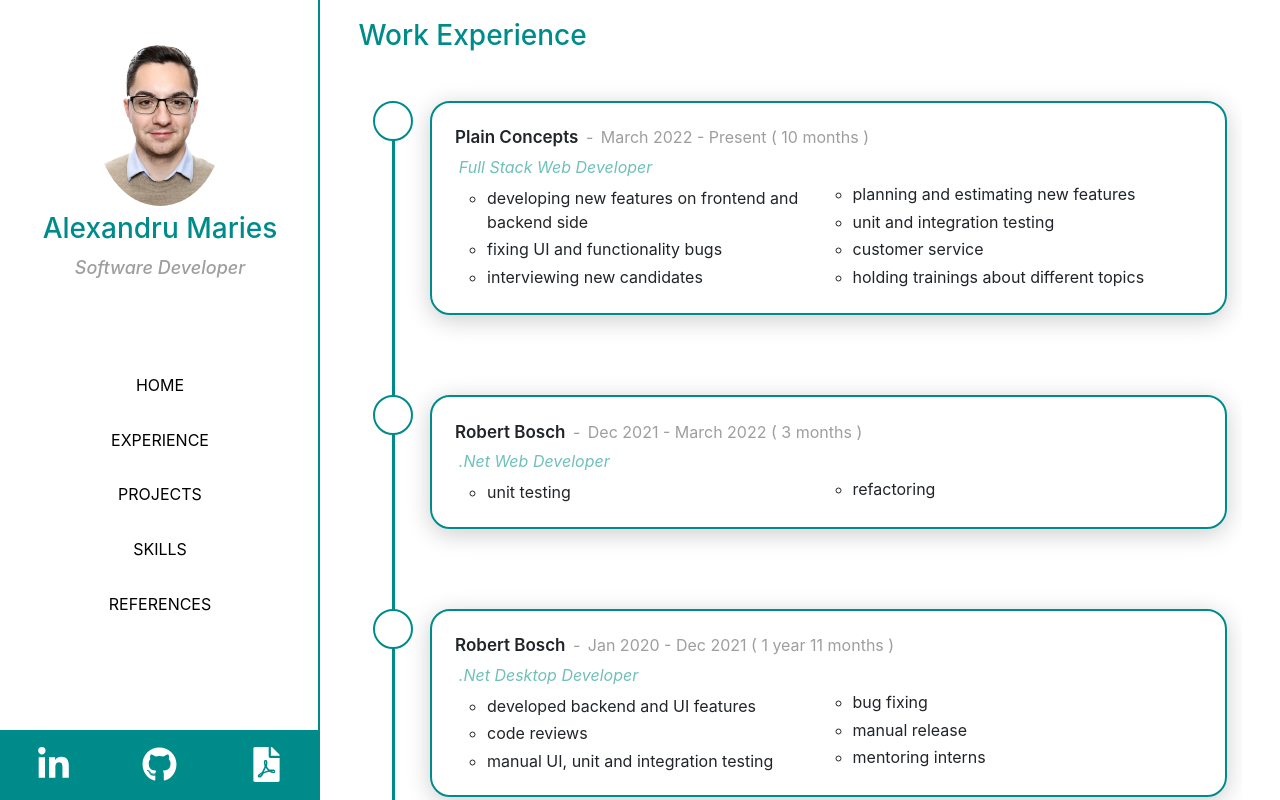
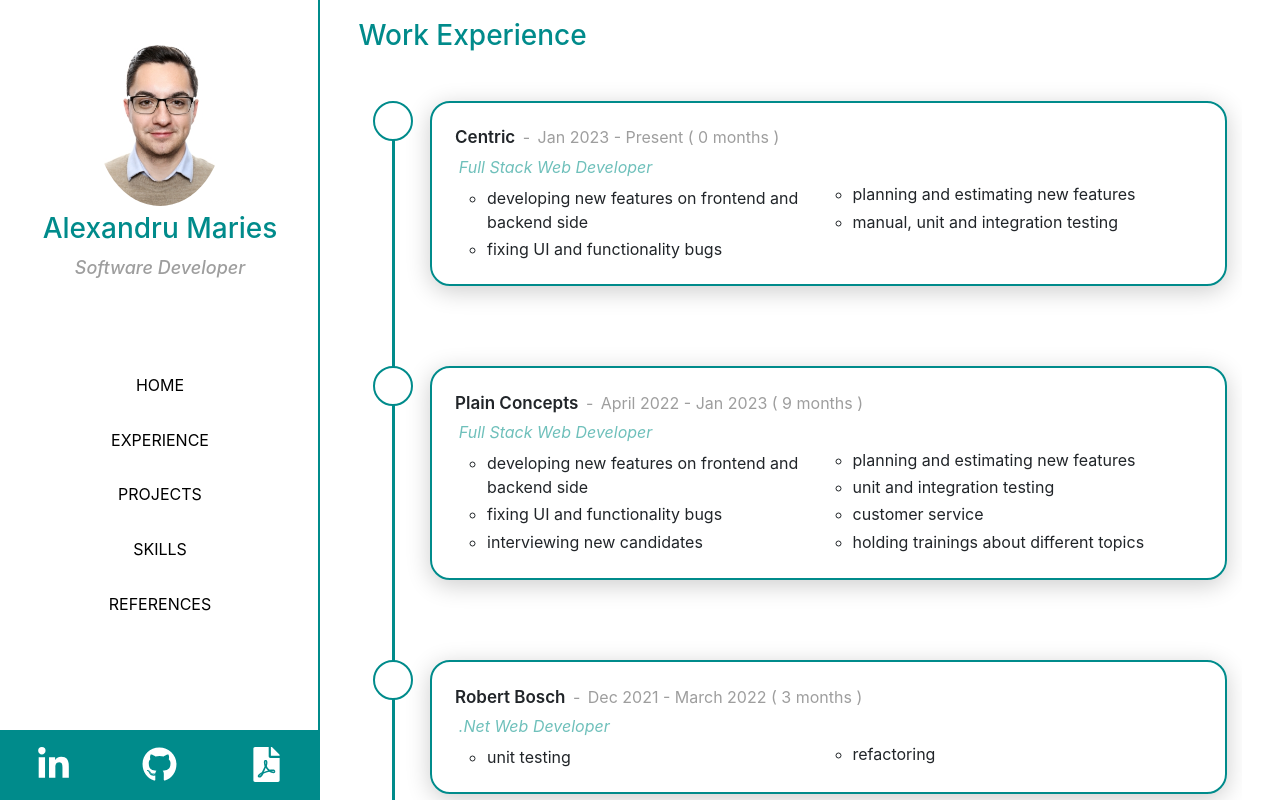
Before and after one commit to amaries95/AlexandruMaries, a React (Create React App) app: page /experience in a window 1280 px wide. Built offline with nearby package versions, Linux system fonts and the light colour scheme.

Commit message:
Change the experience

```diff
--- a/package.json
+++ b/package.json
@@ -16,14 +16,14 @@
     "react-lazy-load-image-component": "^1.5.6",
     "react-redux": "^8.0.5",
     "react-router-dom": "^6.3.0",
-    "react-scripts": "^2.1.3",
+    "react-scripts": "^5.0.1",
     "redux": "^4.2.0",
     "web-vitals": "^2.1.4"
   },
   "scripts": {
     "predeploy": "npm run build",
     "deploy": "gh-pages -d build",
-    "start": "react-scripts start",
+    "start": "react-scripts --openssl-legacy-provider start",
     "build": "CI=false && react-scripts build",
     "test": "react-scripts test --passWithNoTests",
     "eject": "react-scripts eject"
@@ -47,6 +47,7 @@
     ]
   },
   "devDependencies": {
+    "eslint": "^5.6.0",
     "gh-pages": "^3.2.3"
   },
   "description": "This project was bootstrapped with [Create React App](https://github.com/facebook/create-react-app).",
--- a/src/components/Experience/Experience.js
+++ b/src/components/Experience/Experience.js
@@ -5,9 +5,21 @@
 {
     const experience = [
         {
+            Company: 'Centric',
+            StartPeriod: new Date(2022, 12),
+            EndPeriod: new Date(), // present
+            Position: 'Full Stack Web Developer',
+            Responsabilities: [
+                'developing new features on frontend and backend side',
+                'fixing UI and functionality bugs',
+                'planning and estimating new features',
+                'manual, unit and integration testing',
+            ]
+        },
+        {
             Company: 'Plain Concepts',
-            StartPeriod: new Date(2022, 2),
-            EndPeriod: new Date(), // present
+            StartPeriod: new Date(2022, 3),
+            EndPeriod: new Date(2022, 12), // present
             Position: 'Full Stack Web Developer',
             Responsabilities: [
                 'developing new features on frontend and backend side',
```
Also changed, not shown: .eslintrc.js (added), 1 other file (tests, documents, lock files or other folders).
